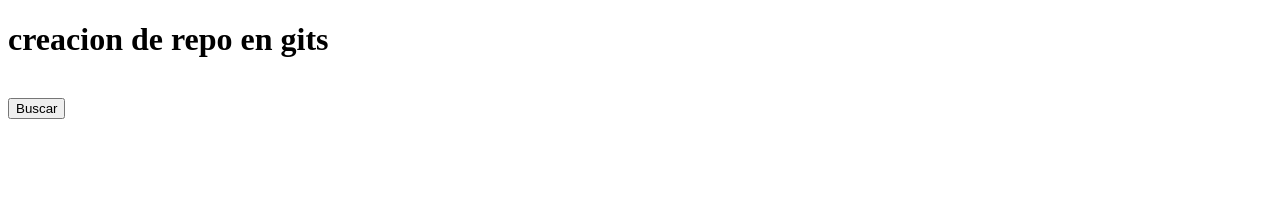
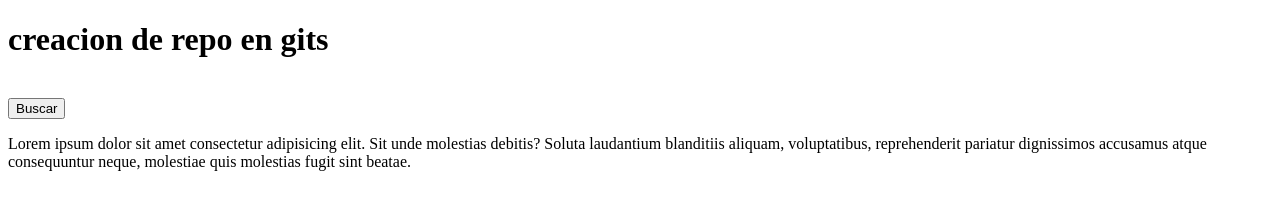
Before and after one commit to Hencuy/PruebasGitFlow, a plain HTML site: page index.html in a window 1280 px wide. Drawn offline with Linux system fonts and the light colour scheme.

Commit message:
fin de la v1.0.0

```diff
--- a/index.html
+++ b/index.html
@@ -12,6 +12,9 @@
         <br>
         <button type="button">Buscar</button>
     </header>
+    <main>
+        <p>Lorem ipsum dolor sit amet consectetur adipisicing elit. Sit unde molestias debitis? Soluta laudantium blanditiis aliquam, voluptatibus, reprehenderit pariatur dignissimos accusamus atque consequuntur neque, molestiae quis molestias fugit sint beatae.</p>
+    </main>
     <script src="indes.js"></script>
 
 </body>
```
